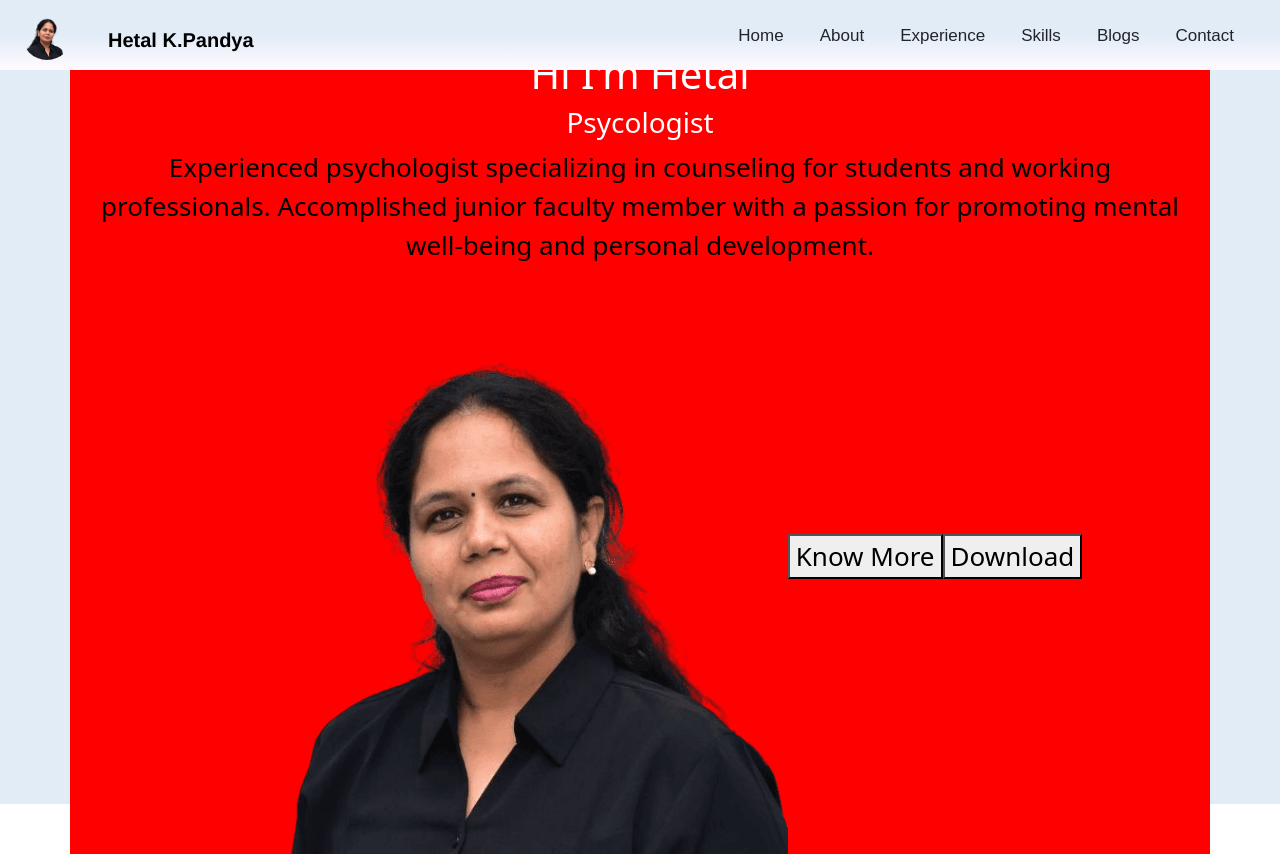
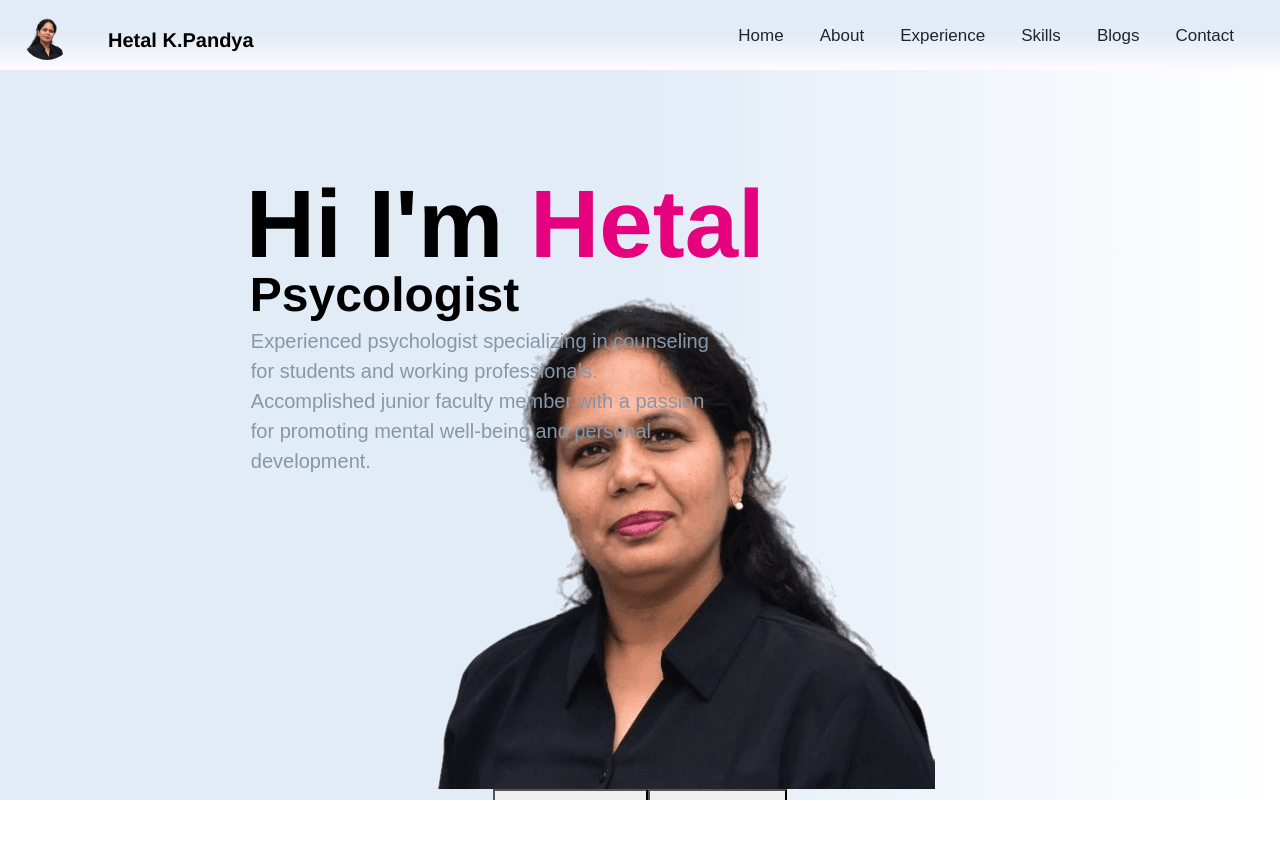
Before and after one commit to hariharan005/hetal, a React (Create React App) app in the folder hetal-portfolio/: page / in a window 1280 px wide. After the commit the page ends 800 px from the top, so only its background shows below. Built offline with nearby package versions, Linux system fonts and the light colour scheme.

Commit message:
homepage updated similar to ui design

```diff
--- a/hetal-portfolio/src/App.css
+++ b/hetal-portfolio/src/App.css
@@ -1,14 +1,8 @@
 .App {
   text-align: center;
 }
-.body {
-  margin: 0;
-  padding: 0;
-  overflow: hidden;
-  height: 100vh;
-}
-
 .App-header {
+  position: relative;
   background-color: #e2ecf7;
   min-height: 100vh;
   display: flex;
@@ -17,4 +11,5 @@
   justify-content: center;
   font-size: calc(10px + 2vmin);
   color: white;
+  overflow-x: hidden;
 }
--- a/hetal-portfolio/src/css/home.css
+++ b/hetal-portfolio/src/css/home.css
@@ -1,9 +1,48 @@
 .profile-container{
     position: relative;
-    background-color: red;
+    /* background-color: #E2ECF7; */
+    background: linear-gradient(90deg, rgba(226,236,247,1) 50%, rgba(255,255,255,1) 100%);
     top: 50px;
-
+    height: 100%;
+    width: 100%;
+    align-items: center;
 }
-article{
-    color: black;
+.bio{
+    position: relative;
+    font-family: "poppins", Helvetica, sans-serif;
+    display: inline-block;
 }
+.bio h1{
+    position: relative;
+    color: #000000;
+    font-size: 96px;
+    font-weight: bold;
+    float: left;
+    top: 100px;
+}
+.bio h1 span{
+    color: #E6017F;
+}
+.bio h3{
+    position: relative;
+    color: #000000;
+    font-size: 48px;
+    font-weight: bold;
+    float: left;
+    right: 515px;
+    top: 200px;
+}
+.bio article{
+    position: absolute;
+    color: #8797A8;
+    justify-content: left;
+    text-align: left;
+    font-size: 20px;
+    font-family: "Georama", sans-serif;
+    font-weight: 400;
+    line-height: 30px;
+    top: 260px;
+    float: left;
+    left: 5px;
+    width: 60%;
+}
--- a/hetal-portfolio/src/css/loader.css
+++ b/hetal-portfolio/src/css/loader.css
@@ -1,3 +1,7 @@
+body{
+  overflow-x: hidden;
+  background: red;
+}
 .loader-container {
   display: flex;
   flex-direction: column;
@@ -42,6 +46,9 @@
 }
 
 @media only screen and (max-width: 768px) {
+  body{
+    overflow: auto;
+  }
   .loader-container p {
     font-size: 48px;
   }
--- a/hetal-portfolio/src/pages/home.js
+++ b/hetal-portfolio/src/pages/home.js
@@ -1,28 +1,34 @@
 import React from "react";
 import "../css/home.css";
 import Header from "../components/header";
-import Footer from "../components/footer";
-import { Container } from "react-bootstrap";
+//import Footer from "../components/footer";
 import profileImage from "../assets/logo.png";
 
 const HomePage = () => {
   return (
     <>
       <Header />
-      <Container className="profile-container">
+      <section className="profile-container">
         <div className="profile">
-          <h1>Hi I'm Hetal</h1>
-          <h3>Psycologist</h3>
-          <article>
-            Experienced psychologist specializing in counseling for students and
-            working professionals. Accomplished junior faculty member with a
-            passion for promoting mental well-being and personal development.
-          </article>
-          <img src={profileImage} alt="Profile" title="Hetal"></img>
+          <div className="bio">
+            <h1>
+              Hi I'm <span>Hetal</span>
+            </h1>
+            <h3>Psycologist</h3>
+            <article>
+              Experienced psychologist specializing in counseling for students
+              and working professionals. Accomplished junior faculty member with
+              a passion for promoting mental well-being and personal
+              development.
+            </article>
+          </div>
+          <div className="profile-img">
+            <img src={profileImage} alt="Profile" title="Hetal"></img>
+          </div>
           <button>Know More</button>
           <button>Download</button>
         </div>
-      </Container>
+      </section>
     </>
   );
 };
```
